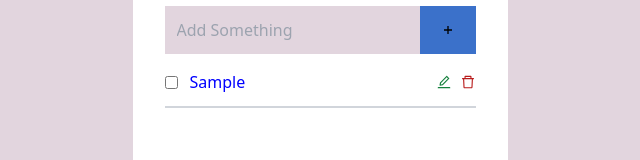
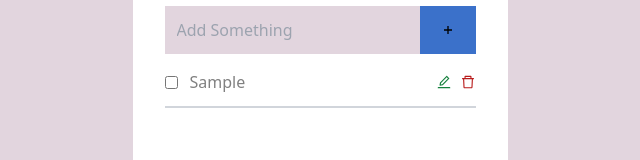
Before and after one commit to SirDest/TodoList-web-app-with-react-js-and-tailwind-css, a React (Create React App) app: page / in a window 1280 px wide. Both pictures are taken after typing "Sample" into the empty fields and a click on the button 767 px from the left and 300 px from the top of the page. Shown: the part 270-430 px from the top of the page, without its empty margins (320-960 px from the left). Built offline with nearby package versions, Linux system fonts and the light colour scheme.

Commit message:
fixed bugs

```diff
--- a/src/components/EditTodo.jsx
+++ b/src/components/EditTodo.jsx
@@ -25,7 +25,7 @@ const EditTodo = ({ editItem, items }) => {
       <input
         type="text"
         placeholder="Update Task"
-        className=" bg-gray-300 pl-3 py-3 outline-none"
+        className="text-black bg-gray-300 pl-3 py-3 outline-none"
         onChange={inputChange}
         value={value}
       />
--- a/src/components/ListItems.jsx
+++ b/src/components/ListItems.jsx
@@ -19,8 +19,8 @@ const ListItems = ({
         <div className="text-gray-700 pl-3 py-3 outline-none first-letter:uppercase lowercase">
           <p
             style={{
-              textDecoration: completed ? "black line-through" : "none",
-              color: completed ? "red" : "blue",
+              textDecoration: completed ? "line-through" : "none",
+              color: completed ? "red" : "grey",
             }}
           >
             {todoTask}
```
